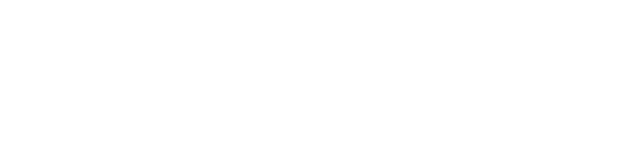
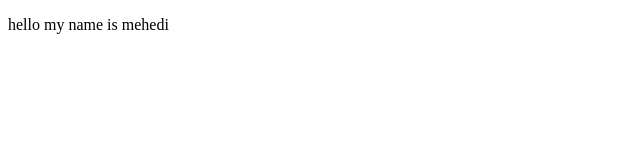
Before and after one commit to Hdmehedi/my-fourth-rebo, a plain HTML site: page index.html in a window 1280 px wide. Shown: the whole page, without its empty margins (0-640 px from the left). Drawn offline with Linux system fonts and the light colour scheme.

Commit message:
new code

```diff
--- a/index.html
+++ b/index.html
@@ -6,6 +6,6 @@
     <title>Document</title>
 </head>
 <body>
-
+    <p> hello my name is mehedi</p>
 </body>
 </html>
--- /dev/null
+++ b/styel.css
@@ -0,0 +1,3 @@
+p{
+    background-color: blueviolet;
+}
```
